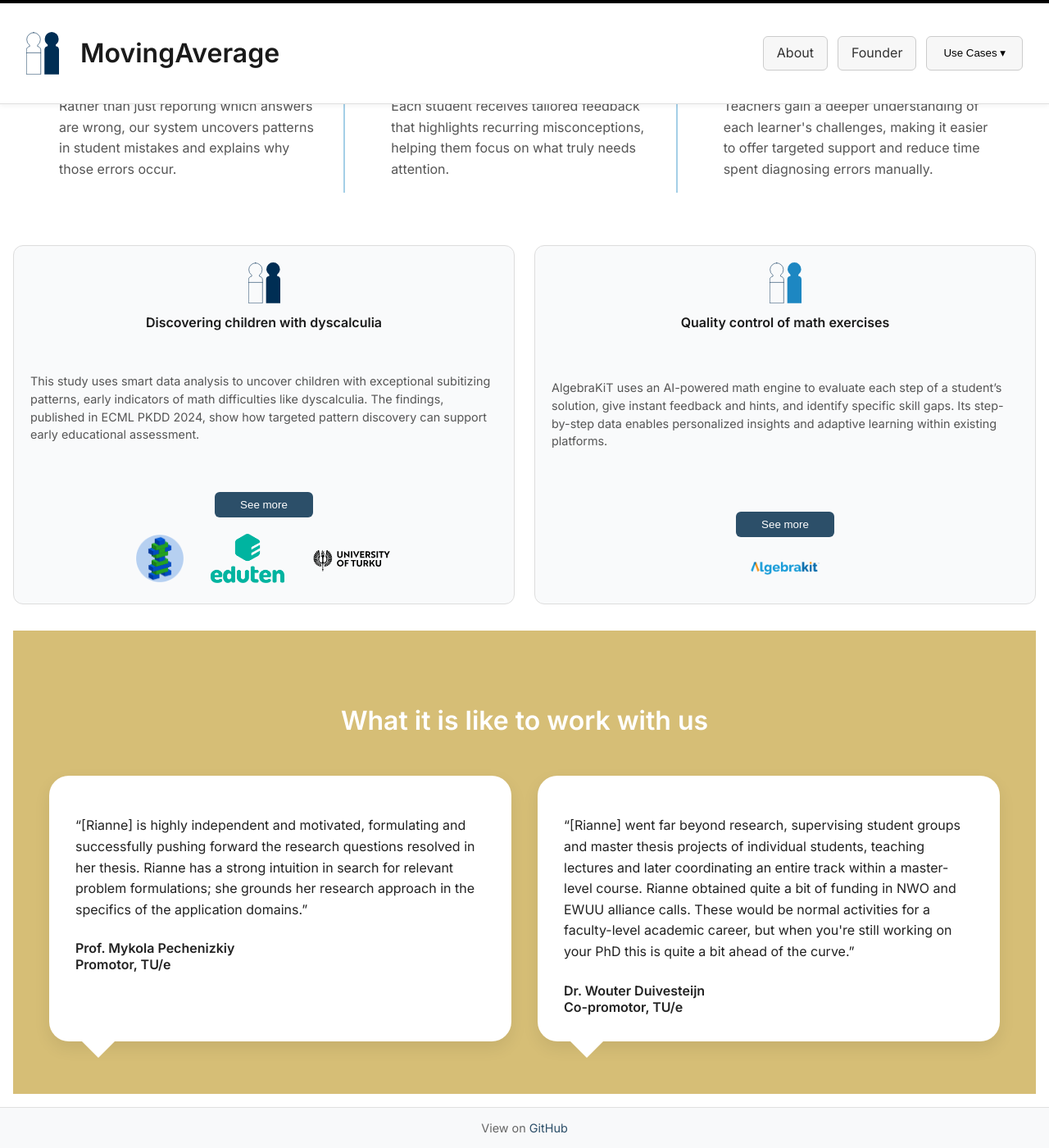
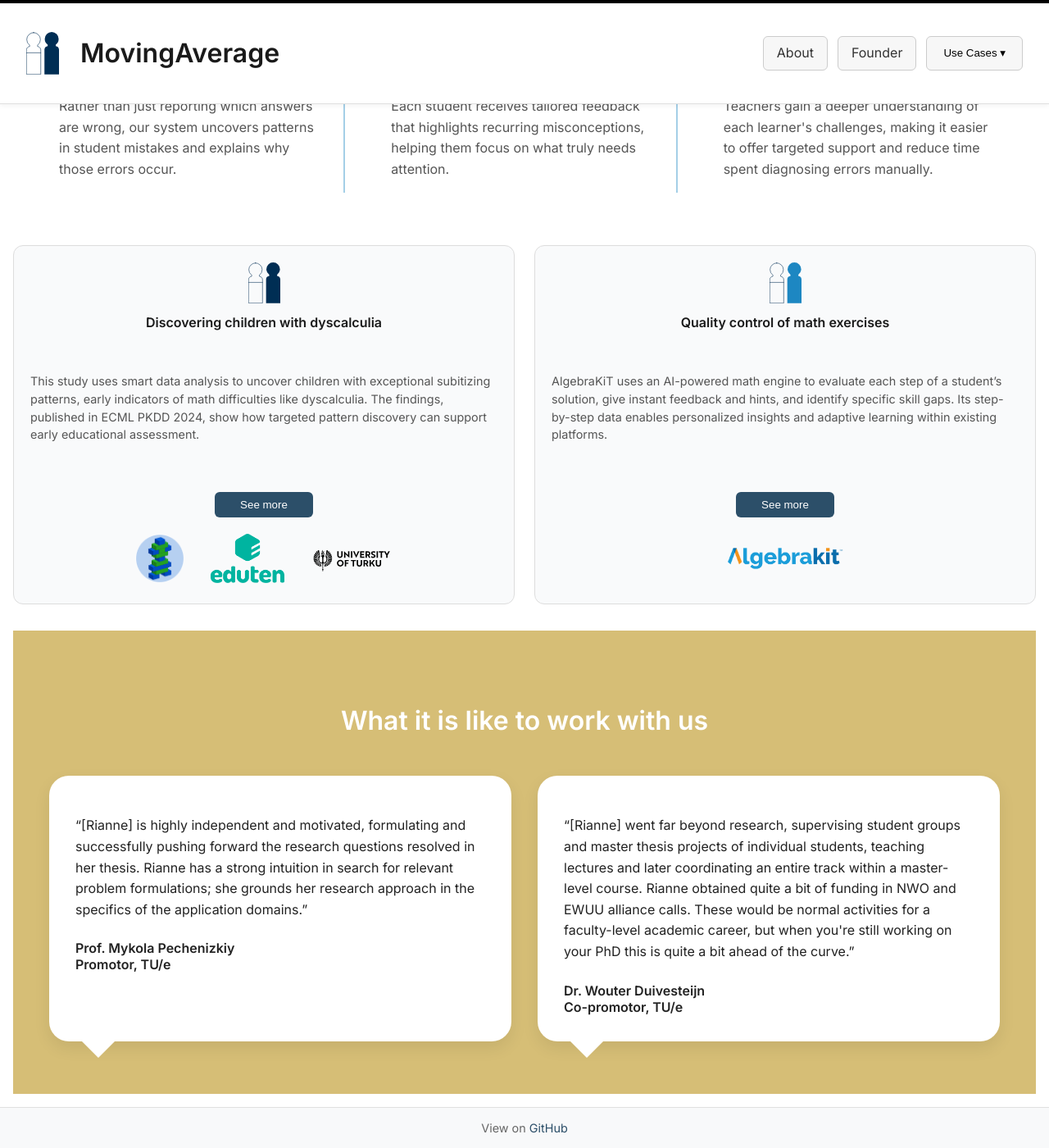
Before and after one commit to moving-average/moving-average.github.io, a Jekyll site: the page built from index.markdown, in a window 1280 px wide and 1400 px high, scrolled down 687 px. Shown: the whole window at 82% size. Built offline with Jekyll 4.4.1, drawn with Linux system fonts in a browser that asks for light colours.

Commit message:
update style.css

```diff
--- a/assets/style.css
+++ b/assets/style.css
@@ -577,6 +577,22 @@ main.page {
   object-fit: contain;
 }
 
+img[src*="edutenfinlandmath.png"] {
+  max-width: 300px;
+  width: 100%;
+  height: auto;
+  display: block;
+  margin: 1rem auto;
+}
+
+img[src*="algebrakit.png"] {
+  max-width: 250px;
+  width: 100%;
+  height: auto;
+  display: block;
+}
+
+
 
 
 /* Responsive */
```
